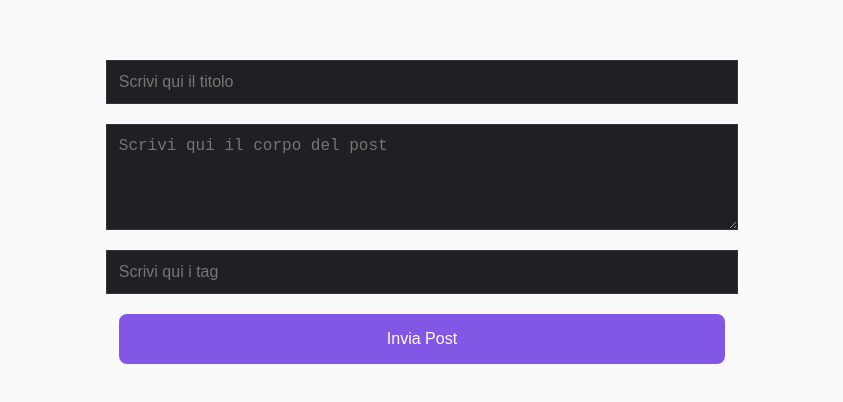
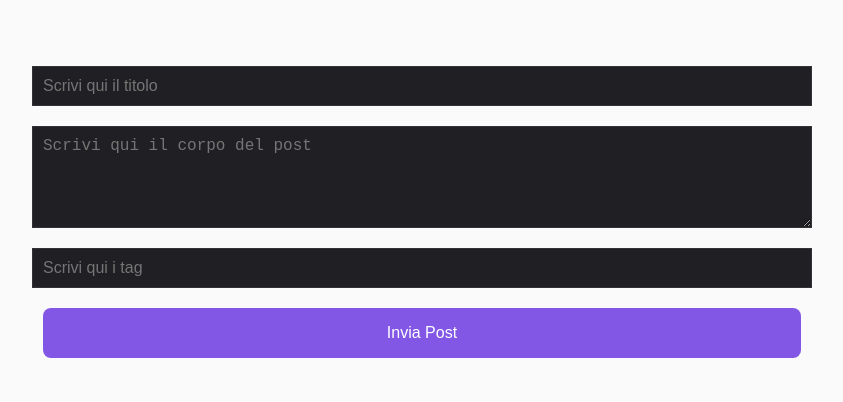
Before and after one commit to tasuboyz/Posting-Web-App, a React (Vite) app: page / in a window 1280 px wide. Shown: the part 220-622 px from the top of the page, without its empty margins (218-1061 px from the left). Built offline with nearby package versions, Linux system fonts and the light colour scheme.

Commit message:
Update index.css

```diff
--- a/src/index.css
+++ b/src/index.css
@@ -58,10 +58,10 @@ h1 {
 .input-description,
 .input-tag,
 .button {
-  width: 80%;
-  padding: 12px;
-  margin-bottom: 16px;
-  font-size: 1rem;
+  width: 100%;
+  padding: 10px;
+  margin-bottom: 10px;
+  font-size: 16px;
   border: 1px solid #323238;
   background-color: #202024;
   color: #E1E1E6;
```
